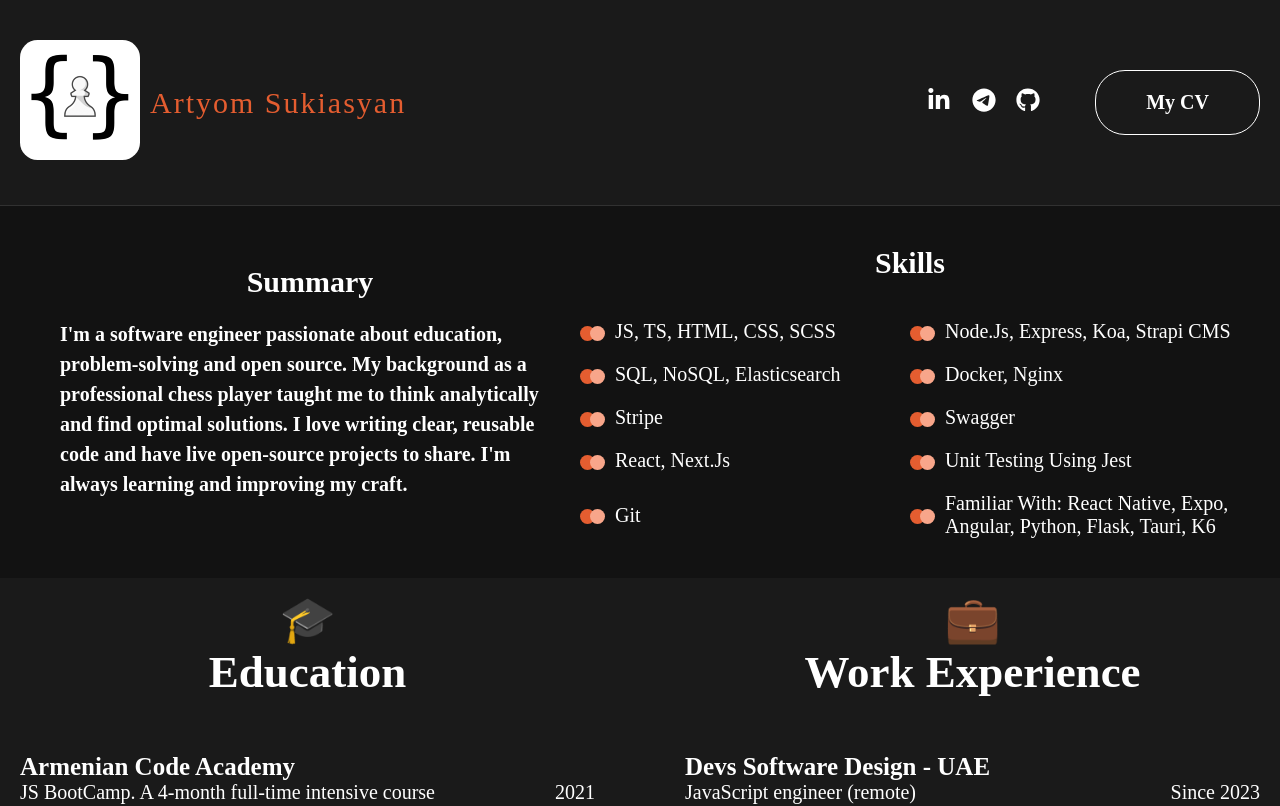
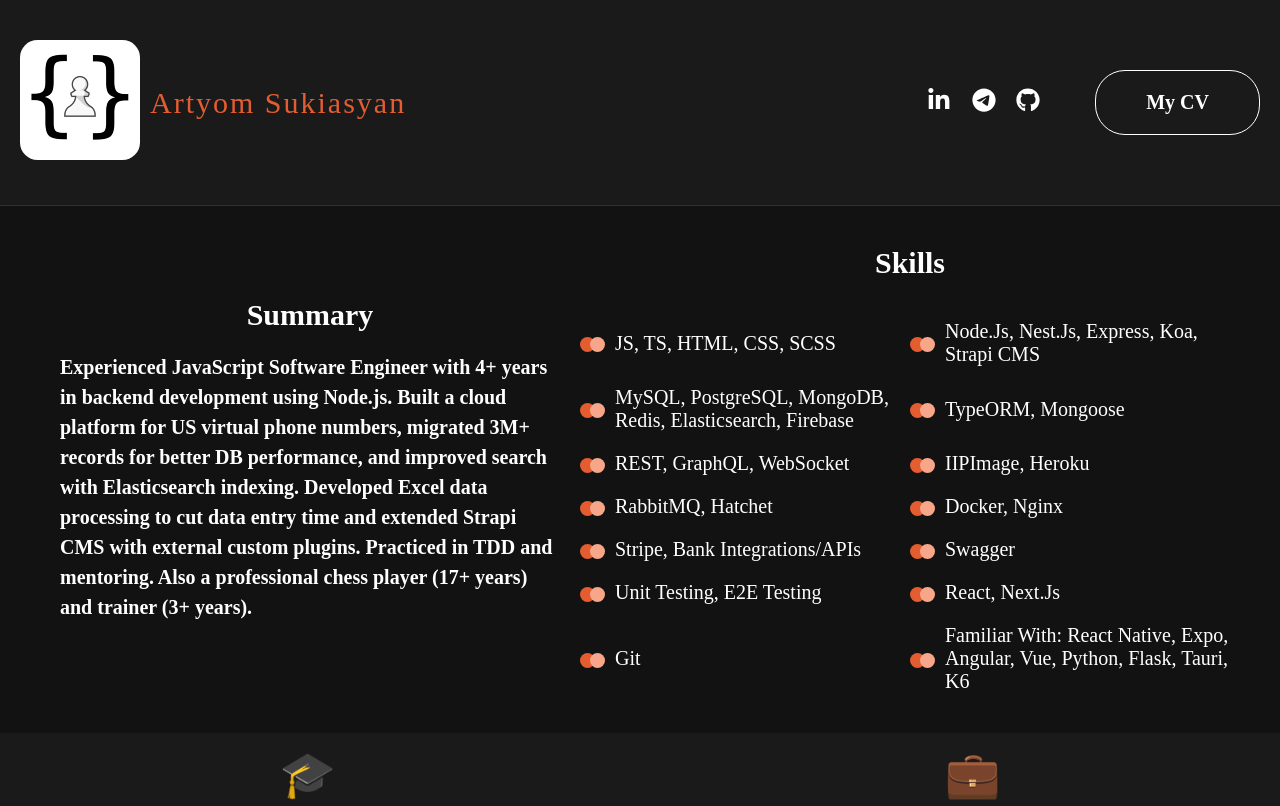
Before and after one commit to ArtyomSukiasyan/portfolio, a Next.js app: page / in a window 1280 px wide. Shown: the top 806 px of the page. Built offline with nearby package versions, Linux system fonts and the light colour scheme.

Commit message:
feat: update summary and skills

```diff
--- a/src/constants/lastTechnologies.ts
+++ b/src/constants/lastTechnologies.ts
@@ -1,12 +1,16 @@
 export const lastTechnologies = [
   "JS, TS, HTML, CSS, SCSS",
-  "Node.js, Express, Koa, Strapi CMS",
-  "SQL, NoSQL, Elasticsearch",
+  "Node.js, Nest.js, Express, Koa, Strapi CMS",
+  "MySQL, PostgreSQL, MongoDB, Redis, Elasticsearch, Firebase",
+  "TypeORM, Mongoose",
+  "REST, GraphQL, WebSocket",
+  "IIPImage, Heroku",
+  "RabbitMQ, Hatchet",
   "Docker, Nginx",
-  "Stripe",
+  "Stripe, Bank integrations/APIs",
   "Swagger",
+  "Unit Testing, E2E Testing",
   "React, Next.js",
-  "Unit Testing using Jest",
   "Git",
-  "Familiar with: React Native, Expo, Angular, Python, Flask, Tauri, K6",
+  "Familiar with: React Native, Expo, Angular, Vue, Python, Flask, Tauri, K6",
 ];
--- a/src/constants/previewTexts.ts
+++ b/src/constants/previewTexts.ts
@@ -1,6 +1,10 @@
 export const description =
-  "I'm a software engineer passionate about education, problem-solving and open source. My background as a professional chess player taught me to think analytically and find optimal solutions. I love writing clear, reusable code and have live open-source projects to share. I'm always learning and improving my craft.";
-
+  `Experienced JavaScript Software Engineer with 4+ years in backend development using Node.js. Built a
+cloud platform for US virtual phone numbers, migrated 3M+ records for better DB performance, and
+improved search with Elasticsearch indexing. Developed Excel data processing to cut data entry time
+and extended Strapi CMS with external custom plugins. Practiced in TDD and mentoring. Also a
+professional chess player (17+ years) and trainer (3+ years).
+`
 export const skills = "Skills";
 
 export const summary = "Summary";
```
